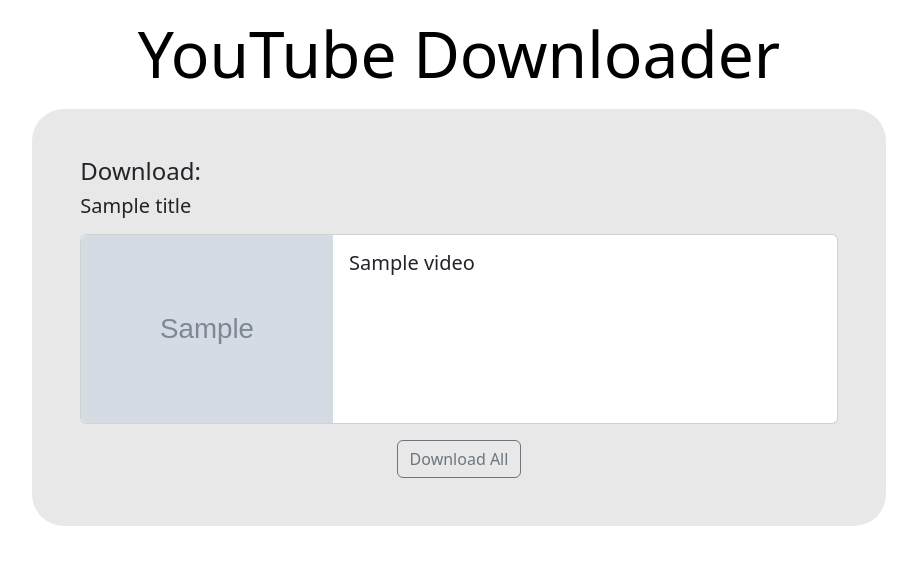
After one commit to MaarkNassef/YouTubeDownloader, a Flask app: template templates/download_playlist.html in a window 1280 px wide. The commit adds this page. Shown: the top 565 px of the page, without its empty margins (181-1098 px from the left). Run offline with Flask 2, Linux system fonts and the light colour scheme; the template is opened without the code that fills it: most values are stand-ins (such as "Sample title", 1, 10 or a date in 2020); grey boxes marked "Sample" are stand-in pictures.

Commit message:
Playlist Downloader is available.

```diff
--- a/app.py
+++ b/app.py
@@ -1,6 +1,7 @@
 from flask import Flask, render_template, request, redirect, url_for, send_file, flash
-from youtube_downloader import VideoDownloader
+from youtube_downloader import VideoDownloader, PlaylistDownloader
 from io import BytesIO
+from zipfile import ZipFile
 
 app = Flask(__name__)
 app.config['SECRET_KEY'] = 'Powerful Secret Key'
@@ -19,22 +20,53 @@
             return render_template('index.html')
 
         video_id = request.form["VideoLinkInput"].split('?v=')[1]
-        return redirect(url_for('download',vid_id = video_id))
+        return redirect(url_for('download_video',vid_id = video_id))
 
     if "PlaylistLinkInput" in request.form:
-        pass
+        if request.form["PlaylistLinkInput"] == '':
+            flash("Enter the URL.")
+            return render_template('index.html')
+        elif str(request.form["PlaylistLinkInput"]).find('playlist?list=') == -1:
+            flash("Enter a valid URL.")
+            return render_template('index.html')
 
-@app.route('/download/<string:vid_id>', methods=['GET', 'POST'])
-def download(vid_id):
+        playlist_id = request.form["PlaylistLinkInput"].split('playlist?list=')[1]
+        return redirect(url_for('download_playlist',pl_id = playlist_id))
+
+@app.route('/download/video/<string:vid_id>', methods=['GET', 'POST'])
+def download_video(vid_id):
     try:
         video = VideoDownloader(f"""https://www.youtube.com/watch?v={vid_id}""")
     except:
         flash("Enter a valid URL.")
         return redirect(url_for('index'))
     if request.method == 'GET':
-        return render_template('download.html', title = video.title, thumbnail = video.thumbnail_url,
+        return render_template('download_video.html', title = video.title, thumbnail = video.thumbnail_url,
                                 resolutions = video.GetAvailableResolutions())
     return send_file(
         BytesIO(video.StreamToBuffer(request.form['SelectedResolution'])),
         as_attachment = True,
-        download_name=f'{video.title}.mp4')
+        download_name=f"""{video.title}.mp4""")
+
+@app.route('/download/playlist/<string:pl_id>', methods=['GET', 'POST'])
+def download_playlist(pl_id):
+    try:
+        playlist = PlaylistDownloader(f"""https://www.youtube.com/playlist?list={pl_id}""")
+        videos = playlist.GetVideos()
+    except:
+        flash("Enter a valid URL.")
+        return redirect(url_for('index'))
+
+    if request.method == 'GET':
+        return render_template('download_playlist.html', title = playlist.title, videos = videos)
+
+    # Create a ZipFile object in memory
+    in_memory = BytesIO()
+    with ZipFile(in_memory, 'w') as zip:
+        # Add multiple files to the zip file
+        for file in videos:
+            zip.writestr(f"""{file.title}.mp4""",BytesIO(file.StreamToBuffer()).getvalue())
+
+    # Set the zip file as the response
+    in_memory.seek(0)
+    return send_file(in_memory, download_name=f"""{playlist.title}.zip""", as_attachment=True)
--- /dev/null
+++ b/templates/download_playlist.html
@@ -0,0 +1,24 @@
+{% extends 'base.html' %}
+{% block content %}
+<h4 class="fs-4">Download:</h4>
+<h5 class="fs-5">{{title}}</h5>
+{% for video in videos: %}
+<div class="card mt-3">
+    <div class="row g-0">
+        <div class="col-md-4">
+            <img class="img-fluid rounded-start" src="{{video.thumbnail_url}}" alt="...">
+        </div>
+        <div class="col-md-8">
+            <div class="card-body">
+                <h5 class="card-title">{{video.title}}</h5>
+            </div>
+        </div>
+    </div>
+</div>
+{% endfor %}
+<form method="post">
+    <div class="text-center">
+        <button class="btn btn-outline-secondary mt-3" type="submit">Download All</button>
+    </div>
+</form>
+{% endblock %}
--- a/templates/download.html
+++ b/templates/download_video.html
@@ -1,7 +1,7 @@
 {% extends 'base.html' %}
 {% block content %}
-<h5 class="fs-5">Download:</h5>
-<p class="fs-6">{{title}}</p>
+<h4 class="fs-4">Download:</h4>
+<h5 class="fs-5">{{title}}</h5>
 <img src="{{thumbnail}}" class="rounded mx-auto d-block img-fluid" alt="..." width="400px">
 <form method="post">
     <div class="input-group mt-3 w-50 mx-auto">
```
Also changed, not shown: youtube_downloader.py (+30 -8 lines).
